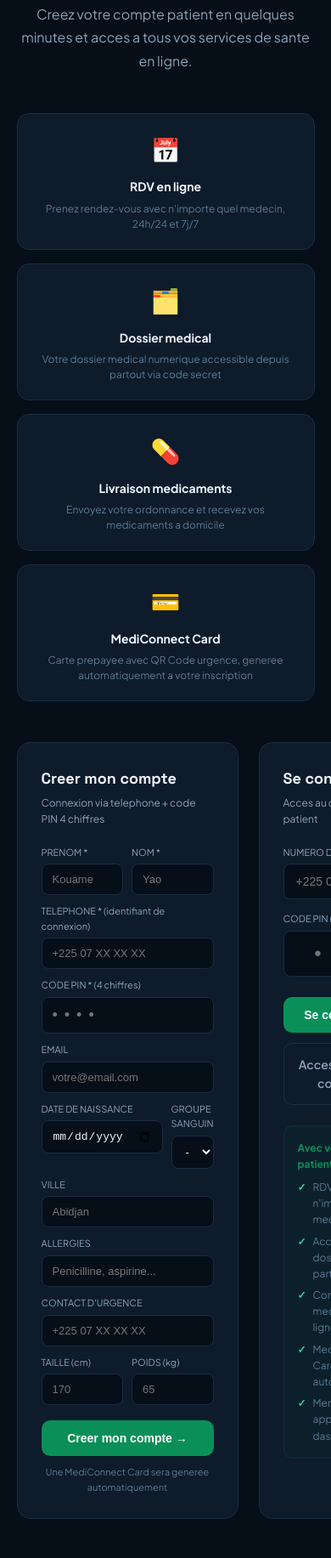
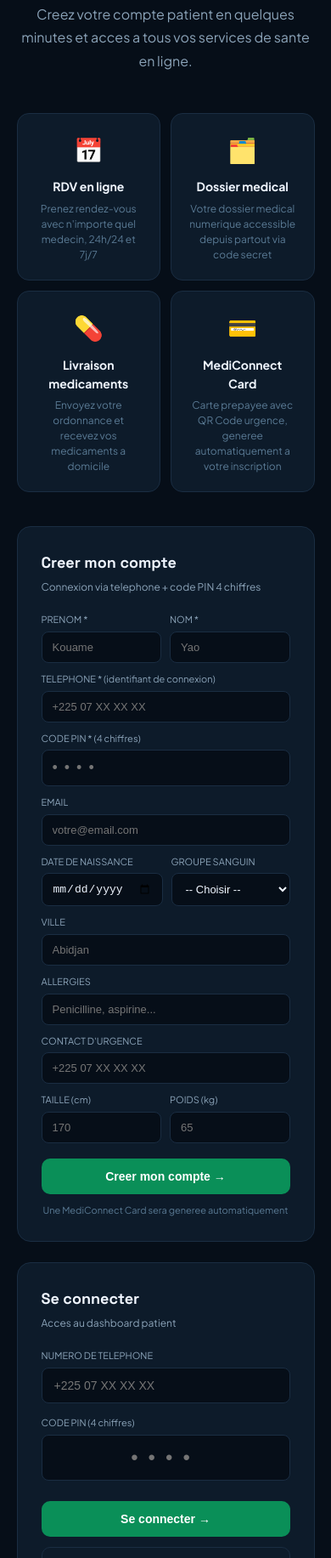
Before and after one commit to keuming/mediconnect4africa-vitrine, a website: page public/mediconnect.html in a window 390 px wide. Shown: the part 2799-4632 px from the top of the page at 85% size. Drawn offline with Linux system fonts and the light colour scheme.

Commit message:
fix: section patient responsive mobile — formulaires en colonne unique

```diff
--- a/public/mediconnect.html
+++ b/public/mediconnect.html
@@ -399,7 +399,7 @@
     </div>
 
     <!-- Avantages cards -->
-    <div style="display:grid;grid-template-columns:repeat(auto-fit,minmax(200px,1fr));gap:16px;margin-bottom:48px">
+    <div style="display:grid;grid-template-columns:repeat(auto-fit,minmax(160px,1fr));gap:12px;margin-bottom:40px">
       <div style="background:var(--card);border:1px solid var(--border);border-radius:14px;padding:20px;text-align:center">
         <div style="font-size:28px;margin-bottom:10px">📅</div>
         <h4 style="font-size:14px;font-weight:700;margin-bottom:6px">RDV en ligne</h4>
@@ -423,7 +423,7 @@
     </div>
 
     <!-- Formulaires inscription / connexion -->
-    <div style="display:grid;grid-template-columns:1fr 1fr;gap:24px;max-width:960px;margin:0 auto">
+    <div style="display:grid;grid-template-columns:repeat(auto-fit,minmax(300px,1fr));gap:24px;max-width:960px;margin:0 auto">
 
       <!-- INSCRIPTION -->
       <div style="background:var(--card);border:1px solid var(--border);border-radius:16px;padding:28px">
```
